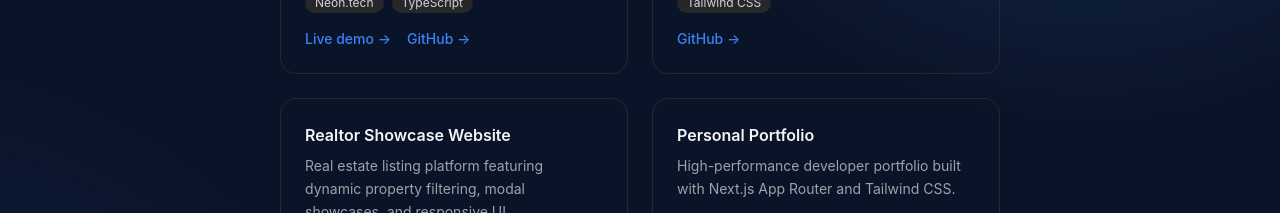
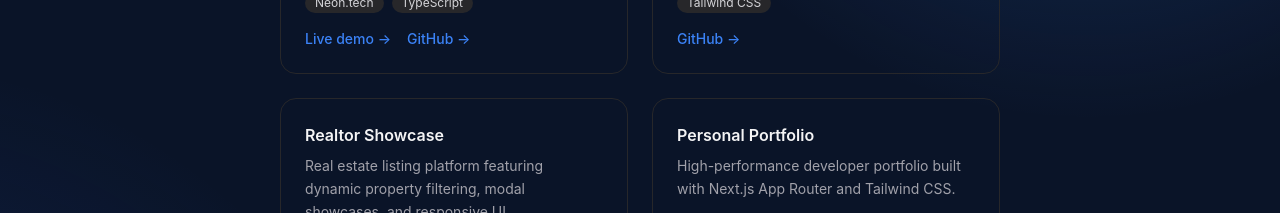
Before and after one commit to raulcaminero/Portafolio, a Next.js app: page / in a window 1280 px wide. Shown: the part 1080-1293 px from the top of the page. Built offline with nearby package versions, Linux system fonts and the light colour scheme.

Commit message:
fix: update Realtor Showcase name and GitHub repo link

```diff
--- a/data/content.ts
+++ b/data/content.ts
@@ -34,7 +34,7 @@ export const projects: Project[] = [
     repo: "https://github.com/raulcaminero/GetCloser",
   },
   {
-    name: "Realtor Showcase Website",
+    name: "Realtor Showcase",
     description: "Real estate listing platform featuring dynamic property filtering, modal showcases, and responsive UI.",
     stack: ["Next.js", "TypeScript", "Tailwind CSS"],
     repo: "https://github.com/raulcaminero/realtor-website",
```
